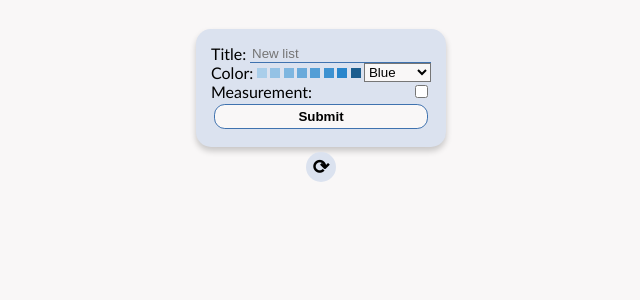
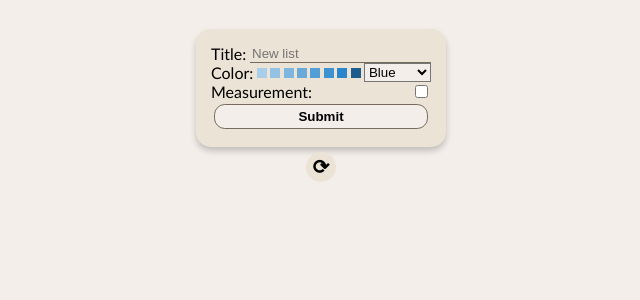
Before and after one commit to Gmiki91/homaps, a React (Vite) app: page / in a window 1280 px wide. Shown: the top 300 px of the page, without its empty margins (319-959 px from the left). Built offline with nearby package versions, Linux system fonts and the light colour scheme.

Commit message:
textarea css

```diff
--- a/src/scss/_form.scss
+++ b/src/scss/_form.scss
@@ -36,11 +36,10 @@ textarea {
     height: 80px;
     resize: none;
     background-color:rgba($accent-color,0.15);
-    border:2px solid $accent-color;
     border-radius: 5%;
-    box-shadow:$box-shadow;
+    border:none;
     &:focus{
-        outline:none
+        outline:none;
     }
 }
 .project{
--- a/src/scss/_variables.scss
+++ b/src/scss/_variables.scss
@@ -1,13 +1,11 @@
-$main-color:#F9F7F7;
-$secondary-color:#DBE2EF;
-$accent-color: #3F72AF;
-
-$box-shadow:0 4px 6px rgba(0,0,0,0.2);
+$main-color:#F3EEEA;
+$secondary-color:#EBE3D5;
+$accent-color: #776B5D;
 
 @mixin tile{
     background-color:$secondary-color;
     margin:5px;
     padding:15px;
     border-radius: 15px;
-    box-shadow: $box-shadow;
+    box-shadow: 0 4px 6px rgba(0,0,0,0.2);
 }
```
